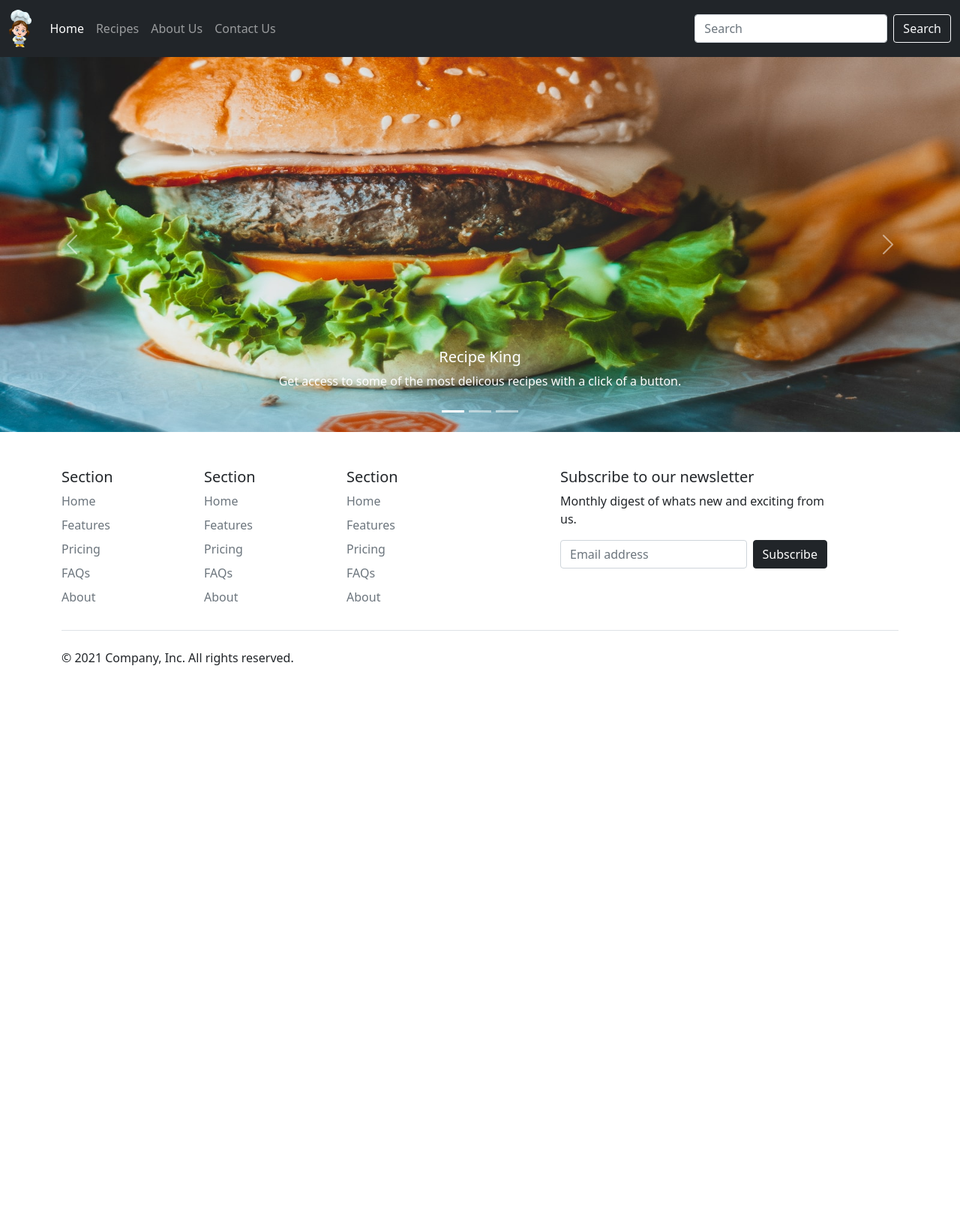
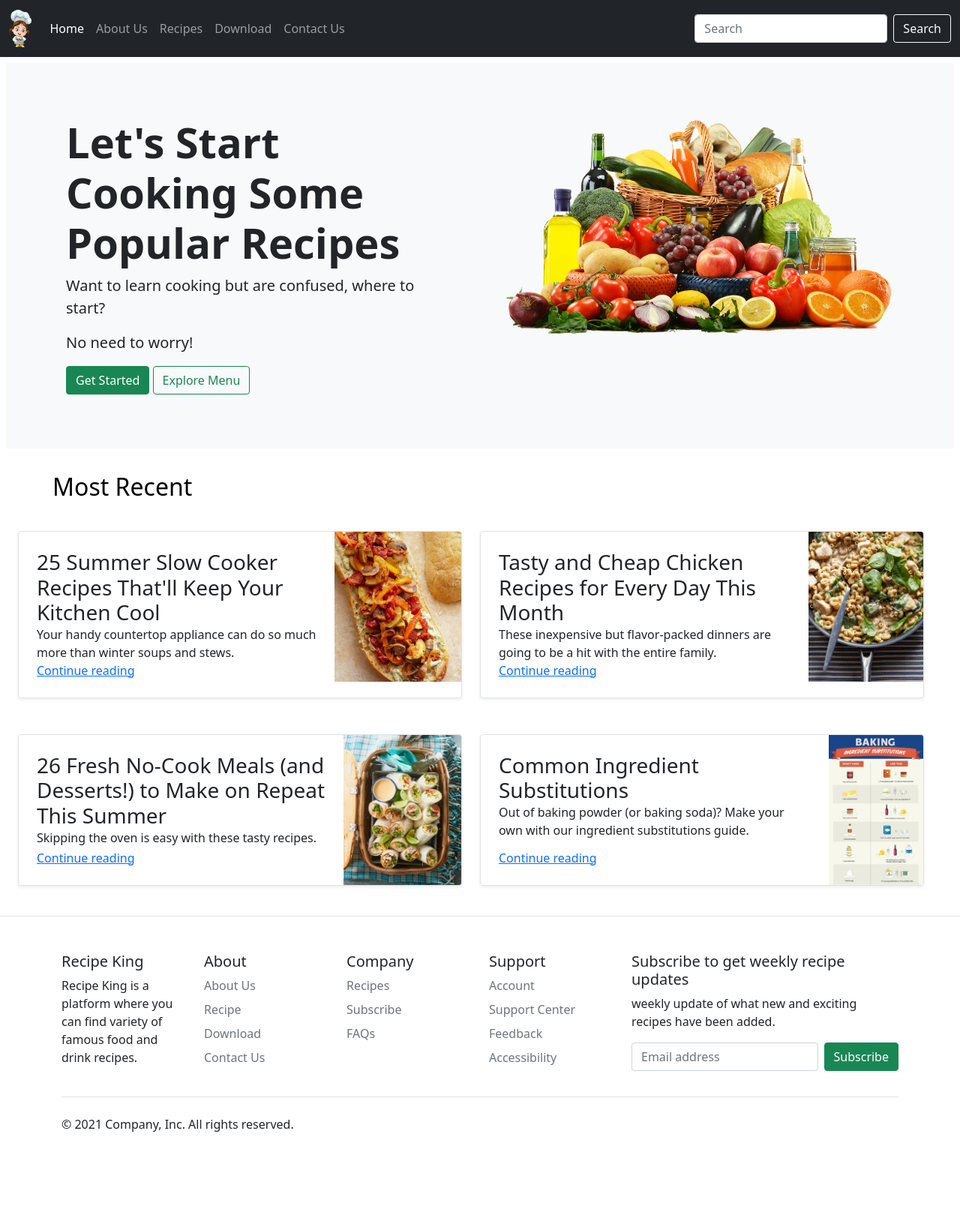
Before and after one commit to devenderbutani21/Django-Recipe-Site, a Django app: page / in a window 1280 px wide. Shown: the whole page at 75% size. Before the commit the page ends 887 px from the top, so only its background shows below. Run offline with Django 3.2, Linux system fonts and the light colour scheme.

Commit message:
Homepage Changes

```diff
--- a/static/message.txt
+++ /dev/null
@@ -1 +0,0 @@
-Hello to the Healthy from me.
--- a/templates/base.html
+++ b/templates/base.html
@@ -26,10 +26,13 @@
           <a class="nav-link active" aria-current="page" href="/">Home</a>
         </li>
         <li class="nav-item">
+          <a class="nav-link" href="/about">About Us</a>
+        </li>
+        <li class="nav-item">
           <a class="nav-link" href="/recipes">Recipes</a>
         </li>
         <li class="nav-item">
-          <a class="nav-link" href="/about">About Us</a>
+          <a class="nav-link" href="/">Download</a>
         </li>
         <li class="nav-item">
           <a class="nav-link" href="/contact">Contact Us</a>
@@ -72,47 +75,48 @@
 <div class="container">
   <footer class="py-5">
     <div class="row">
+     <div class="col-2">
+        <h5>Recipe King</h5>
+        <p>Recipe King is a platform where you can find variety of famous food and drink recipes.</p>
+      </div>
+
       <div class="col-2">
-        <h5>Section</h5>
+        <h5>About</h5>
         <ul class="nav flex-column">
-          <li class="nav-item mb-2"><a href="#" class="nav-link p-0 text-muted">Home</a></li>
-          <li class="nav-item mb-2"><a href="#" class="nav-link p-0 text-muted">Features</a></li>
-          <li class="nav-item mb-2"><a href="#" class="nav-link p-0 text-muted">Pricing</a></li>
-          <li class="nav-item mb-2"><a href="#" class="nav-link p-0 text-muted">FAQs</a></li>
-          <li class="nav-item mb-2"><a href="#" class="nav-link p-0 text-muted">About</a></li>
+          <li class="nav-item mb-2"><a href="#" class="nav-link p-0 text-muted">About Us</a></li>
+          <li class="nav-item mb-2"><a href="#" class="nav-link p-0 text-muted">Recipe</a></li>
+          <li class="nav-item mb-2"><a href="#" class="nav-link p-0 text-muted">Download</a></li>
+          <li class="nav-item mb-2"><a href="#" class="nav-link p-0 text-muted">Contact Us</a></li>
         </ul>
       </div>
 
       <div class="col-2">
-        <h5>Section</h5>
+        <h5>Company</h5>
         <ul class="nav flex-column">
-          <li class="nav-item mb-2"><a href="#" class="nav-link p-0 text-muted">Home</a></li>
-          <li class="nav-item mb-2"><a href="#" class="nav-link p-0 text-muted">Features</a></li>
-          <li class="nav-item mb-2"><a href="#" class="nav-link p-0 text-muted">Pricing</a></li>
+          <li class="nav-item mb-2"><a href="#" class="nav-link p-0 text-muted">Recipes</a></li>
+          <li class="nav-item mb-2"><a href="#" class="nav-link p-0 text-muted">Subscribe</a></li>
           <li class="nav-item mb-2"><a href="#" class="nav-link p-0 text-muted">FAQs</a></li>
-          <li class="nav-item mb-2"><a href="#" class="nav-link p-0 text-muted">About</a></li>
         </ul>
       </div>
 
       <div class="col-2">
-        <h5>Section</h5>
+        <h5>Support</h5>
         <ul class="nav flex-column">
-          <li class="nav-item mb-2"><a href="#" class="nav-link p-0 text-muted">Home</a></li>
-          <li class="nav-item mb-2"><a href="#" class="nav-link p-0 text-muted">Features</a></li>
-          <li class="nav-item mb-2"><a href="#" class="nav-link p-0 text-muted">Pricing</a></li>
-          <li class="nav-item mb-2"><a href="#" class="nav-link p-0 text-muted">FAQs</a></li>
-          <li class="nav-item mb-2"><a href="#" class="nav-link p-0 text-muted">About</a></li>
+          <li class="nav-item mb-2"><a href="#" class="nav-link p-0 text-muted">Account</a></li>
+          <li class="nav-item mb-2"><a href="#" class="nav-link p-0 text-muted">Support Center</a></li>
+          <li class="nav-item mb-2"><a href="#" class="nav-link p-0 text-muted">Feedback</a></li>
+          <li class="nav-item mb-2"><a href="#" class="nav-link p-0 text-muted">Accessibility</a></li>
         </ul>
       </div>
 
-      <div class="col-4 offset-1">
+      <div class="col-4">
         <form>
-          <h5>Subscribe to our newsletter</h5>
-          <p>Monthly digest of whats new and exciting from us.</p>
+          <h5>Subscribe to get weekly recipe updates</h5>
+          <p>weekly update of what new and exciting recipes have been added.</p>
           <div class="d-flex w-100 gap-2">
             <label for="newsletter1" class="visually-hidden">Email address</label>
             <input id="newsletter1" type="text" class="form-control" placeholder="Email address">
-            <button class="btn btn-dark" type="button">Subscribe</button>
+            <button class="btn btn-success" type="button">Subscribe</button>
           </div>
         </form>
       </div>
--- a/templates/index.html
+++ b/templates/index.html
@@ -12,40 +12,78 @@ Home
     <button type="button" data-bs-target="#carouselExampleCaptions" data-bs-slide-to="1" aria-label="Slide 2"></button>
     <button type="button" data-bs-target="#carouselExampleCaptions" data-bs-slide-to="2" aria-label="Slide 3"></button>
   </div>
-  <div class="carousel-inner">
-    {% load static %}
-    <div class="carousel-item active">
-      <img src="{% static 'img/car-1.jpg' %}" height="500px" width="fitcontent" class="d-block w-100" alt="...">
-      <div class="carousel-caption d-none d-md-block">
-        <h5>Recipe King</h5>
-        <p>Get access to some of the most delicous recipes with a click of a button.</p>
+
+<div class="row position-relative overflow-hidden p-3 p-md-5 m-md-2 text-center bg-light">
+{% load static %}
+    <div class="col p-lg-4 mx-2" align="left">
+      <h1 class="display-4 fw-normal" ><b>Let's Start Cooking Some Popular Recipes</b></h1>
+      <p class="lead fw-normal">Want to learn cooking but are confused, where to start?</p>
+      <p class="lead fw-normal">No need to worry!</p>
+      <a class="btn btn-success" href="#">Get Started</a>
+      <a class="btn btn-outline-success" href="#">Explore Menu</a>
+    </div>
+    <div class="col p-lg-4 mx-2">
+      <img src="{% static 'img/food-home.png' %}" height="294px" width="fitcontent" class="d-block w-100" alt="...">
+    </div>
+  </div>
+
+  <div class="container py-4 px-0">
+    <h2 style="color:black;">Most Recent</h2>
+  </div>
+
+ <div class="row mb-2 py-2 container-fluid">
+    <div class="col-md-6">
+      <div class="row g-0 border rounded overflow-hidden flex-md-row mb-4 shadow-sm h-md-250 position-relative">
+        <div class="col p-4 d-flex flex-column position-static">
+          <h3 class="mb-0">25 Summer Slow Cooker Recipes That'll Keep Your Kitchen Cool</h3>
+          <p class="card-text mb-auto">Your handy countertop appliance can do so much more than winter soups and stews.</p>
+          <a href="#" class="stretched-link">Continue reading</a>
+        </div>
+        <div class="col-auto d-none d-lg-block center">
+          <img src="{% static 'img/pesto.jpg' %}" height="200px" width="fitcontent" class="d-block w-100" alt="...">
+        </div>
       </div>
     </div>
-    <div class="carousel-item">
-      <img src="{% static 'img/car-2.jpg' %}" height="500px" width="fitcontent" class="d-block w-100" alt="...">
-      <div class="carousel-caption d-none d-md-block">
-        <h5>Gordon Ramsey's Loves the site</h5>
-        <p>Gordon Ramsey uses our site to look up recipes for his customers.</p>
-      </div>
-    </div>
-    <div class="carousel-item">
-      <img src="{% static 'img/car-3.jpg' %}" height="500px" width="fitcontent" class="d-block w-100" alt="...">
-      <div class="carousel-caption d-none d-md-block">
-        <h5>Everything is free to access.</h5>
-        <p>You can setup an account for free and can save all your favorites recipes.</p>
+    <div class="col-md-6">
+      <div class="row g-0 border rounded overflow-hidden flex-md-row mb-4 shadow-sm h-md-250 position-relative">
+        <div class="col p-4 d-flex flex-column position-static">
+          <h3 class="mb-0">Tasty and Cheap Chicken Recipes for Every Day This Month</h3>
+          <p class="card-text mb-auto">These inexpensive but flavor-packed dinners are going to be a hit with the entire family.</p>
+          <a href="#" class="stretched-link">Continue reading</a>
+        </div>
+        <div class="col-auto d-none d-lg-block">
+           <img src="{% static 'img/macncheese.jpg' %}" height="200px" width="fitcontent" class="d-block w-100" alt="...">
+        </div>
       </div>
     </div>
   </div>
-  <button class="carousel-control-prev" type="button" data-bs-target="#carouselExampleCaptions" data-bs-slide="prev">
-    <span class="carousel-control-prev-icon" aria-hidden="true"></span>
-    <span class="visually-hidden">Previous</span>
-  </button>
-  <button class="carousel-control-next" type="button" data-bs-target="#carouselExampleCaptions" data-bs-slide="next">
-    <span class="carousel-control-next-icon" aria-hidden="true"></span>
-    <span class="visually-hidden">Next</span>
-  </button>
+
+  <div class="row mb-2 py-2 container-fluid">
+    <div class="col-md-6">
+      <div class="row g-0 border rounded overflow-hidden flex-md-row mb-4 shadow-sm h-md-250 position-relative">
+        <div class="col p-4 d-flex flex-column position-static">
+          <h3 class="mb-0">26 Fresh No-Cook Meals (and Desserts!) to Make on Repeat This Summer</h3>
+          <p class="mb-auto">Skipping the oven is easy with these tasty recipes.</p>
+          <a href="#" class="stretched-link">Continue reading</a>
+        </div>
+        <div class="col-auto d-none d-lg-block">
+           <img src="{% static 'img/wraps.jpg' %}" height="200px" width="fitcontent" class="d-block w-100" alt="...">
+        </div>
+      </div>
+    </div>
+    <div class="col-md-6">
+      <div class="row g-0 border rounded overflow-hidden flex-md-row mb-4 shadow-sm h-md-250 position-relative">
+        <div class="col p-4 d-flex flex-column position-static">
+          <h3 class="mb-0">Common Ingredient Substitutions</h3>
+          <p class="mb-auto">Out of baking powder (or baking soda)? Make your own with our ingredient substitutions guide.</p>
+          <a href="#" class="stretched-link">Continue reading</a>
+        </div>
+        <div class="col-auto d-none d-lg-block">
+           <img src="{% static 'img/subs.jpg' %}" height="200px" width="fitcontent" class="d-block w-100" alt="...">
+        </div>
+      </div>
+    </div>
   </div>
-</div>
-
-
+  <div class="border-top">
+  </div>
 {% endblock body %}
```
Also changed, not shown: templates/contact.html (+5 -5 lines), templates/recipes.html (+4 -5 lines), static/img/chef-bg.jpg (added), static/img/cuts.jpg (added), static/img/food-home.png (added), static/img/macncheese.jpg (added), static/img/pesto.jpg (added), static/img/subs.jpg (added), static/img/wraps.jpg (added).
